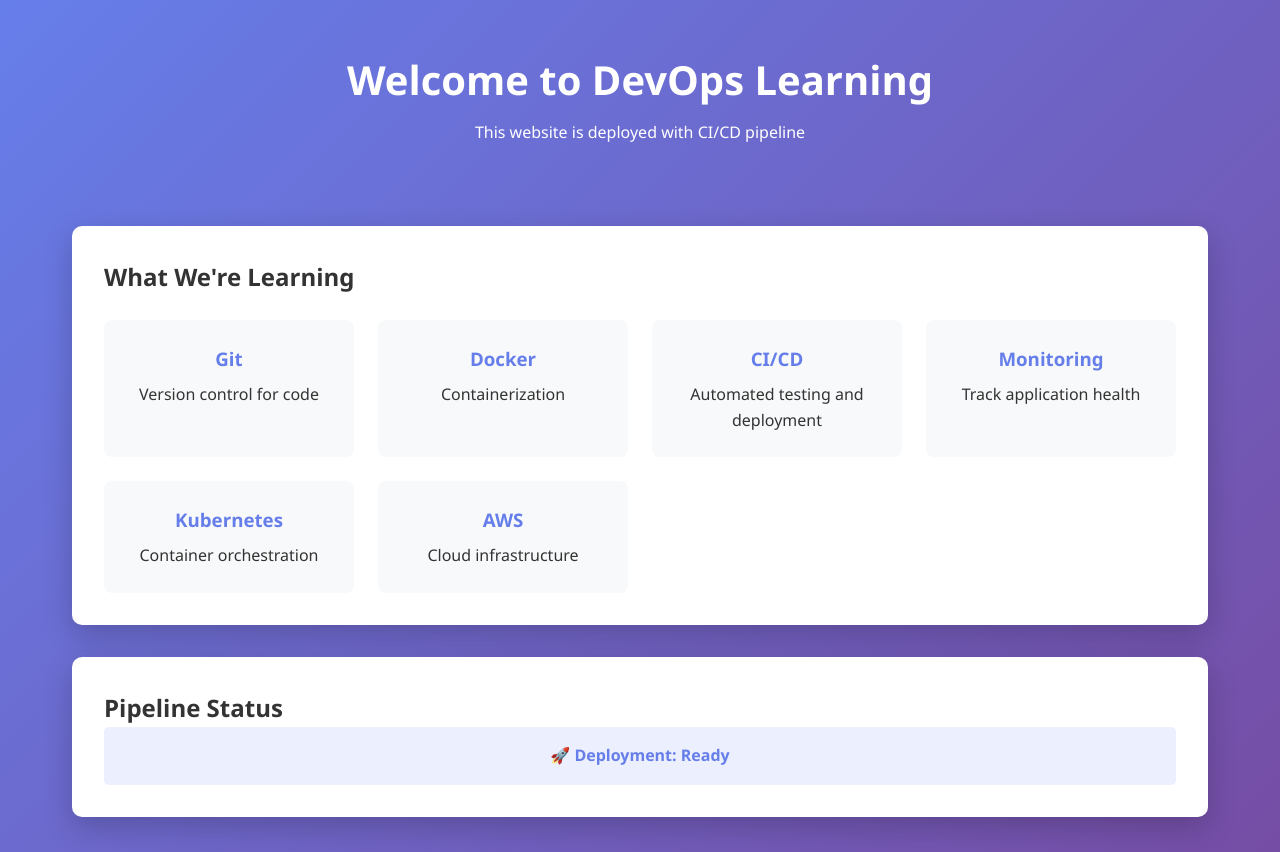
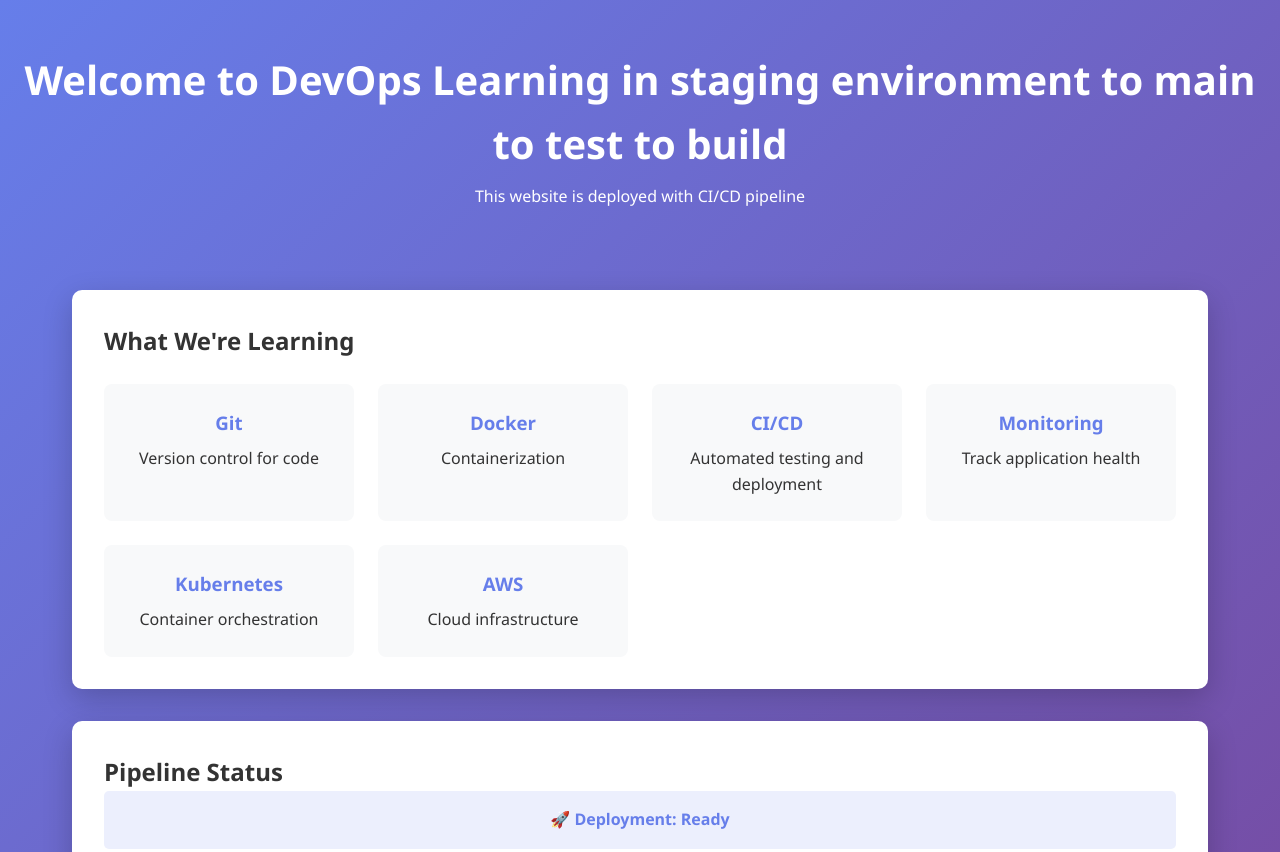
Before and after one commit to amajd58/DEVOPS-learning, a website: page index.html in a window 1280 px wide. Shown: the top 852 px of the page. Drawn offline with Linux system fonts and the light colour scheme.

Commit message:
Update index.html

```diff
--- a/index.html
+++ b/index.html
@@ -8,7 +8,7 @@
 </head>
 <body>
     <header>
-        <h1>Welcome to DevOps Learning</h1>
+        <h1>Welcome to DevOps Learning in staging environment to main to test to build</h1>
         <p>This website is deployed with CI/CD pipeline</p>
     </header>
     <main>
```
